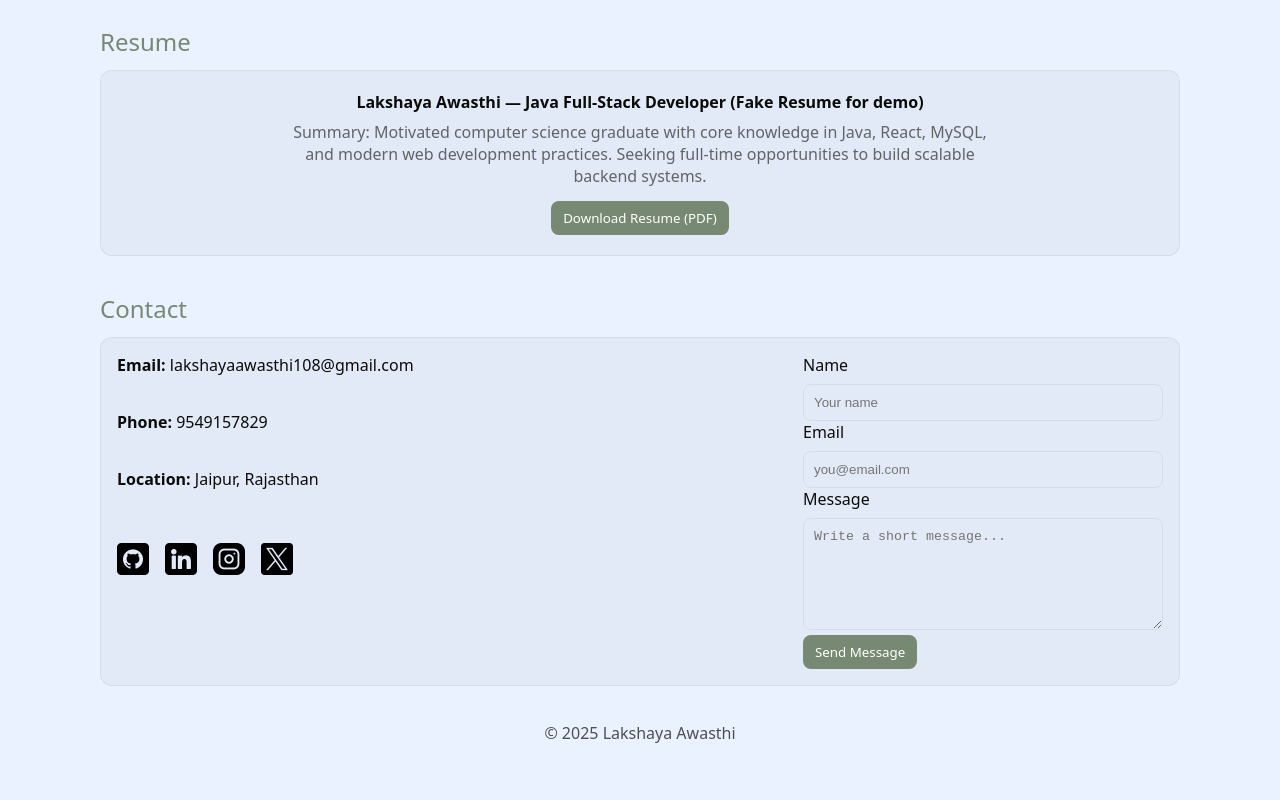
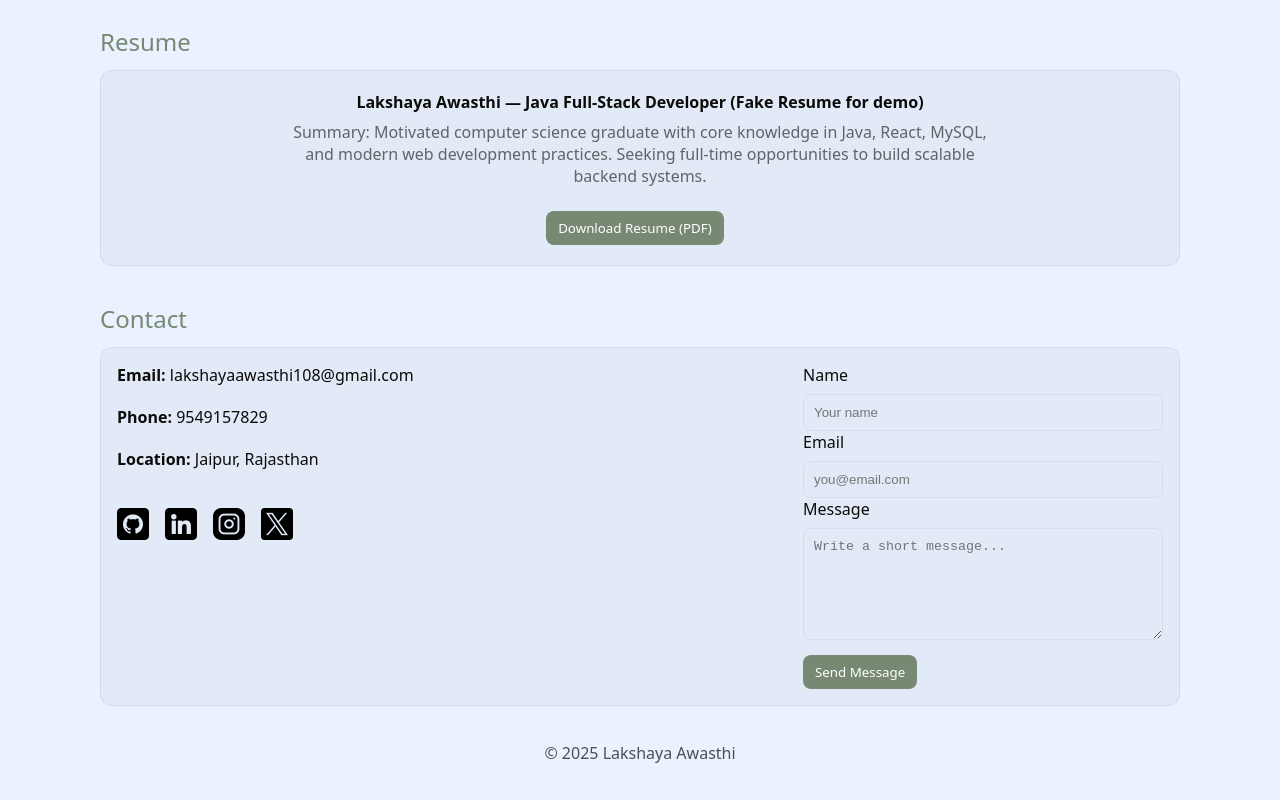
Before and after one commit to Lakshya-Sharma108/Small-ForntEnd-Projects, a React (Vite) app in the folder lakshaya-portfolio/: page / in a window 1280 px wide. Shown: the part 1512-2312 px from the top of the page. Built offline with nearby package versions, Linux system fonts and the light colour scheme; the HTML template or start-up script is replaced by a standard one.

Commit message:
feat: Add profile picture and adjust spacing in contact info section

```diff
--- a/lakshaya-portfolio/src/App.css
+++ b/lakshaya-portfolio/src/App.css
@@ -290,7 +290,7 @@ section {
 .contact-info {
   display: flex;
   flex-direction: column;
-  gap: 35px;
+  gap: 20px;
 }
 
 form input,
@@ -329,6 +329,8 @@ form textarea {
   background: var(--pal-1);
   color: var(--bg-2);
   border: none;
+  margin-top: 10px;
+  margin-right: 10px;
 }
 
 .btn.primary:hover {
```
Also changed, not shown: lakshaya-portfolio/public/Images/lakshaya-profile-pic2.jpg (added).
